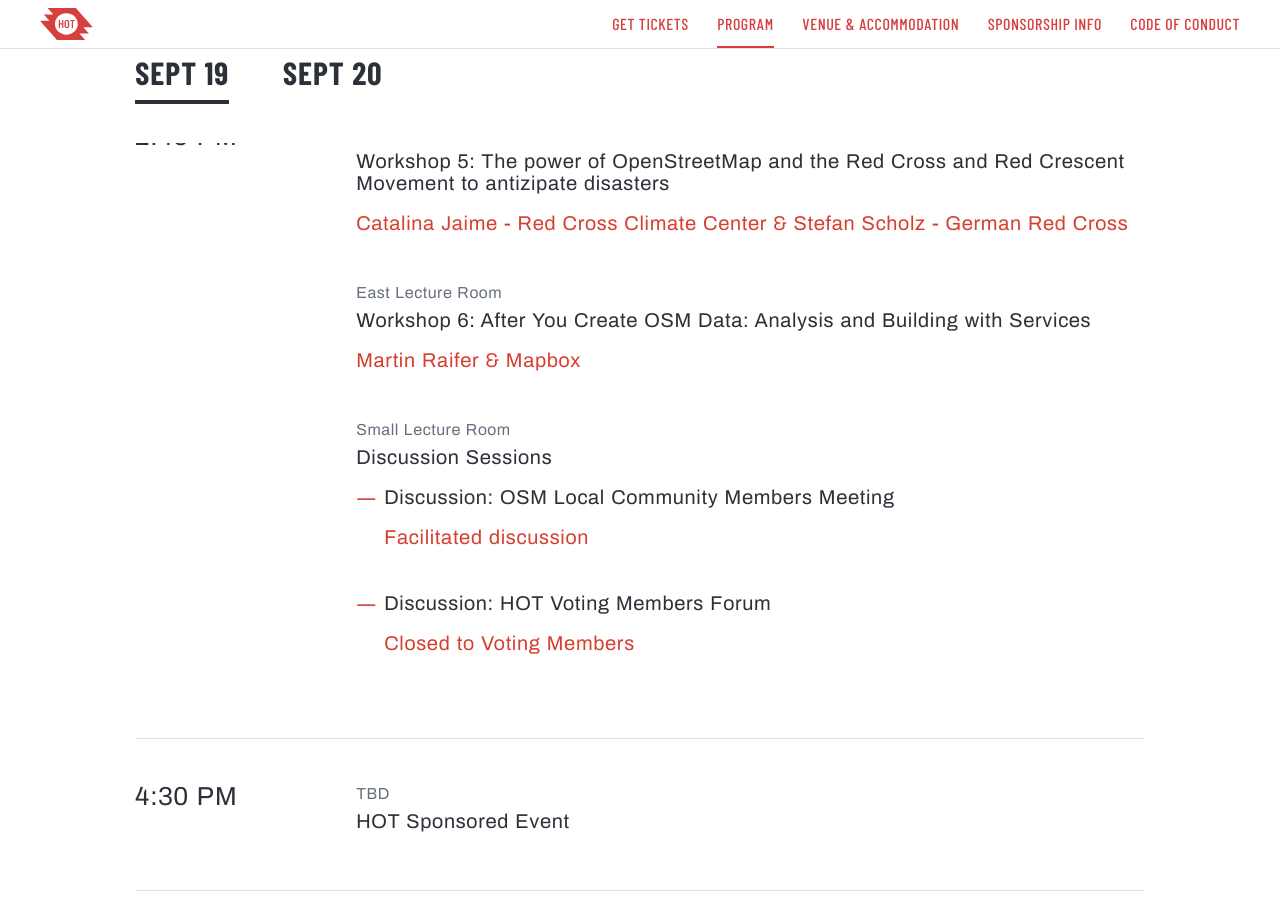
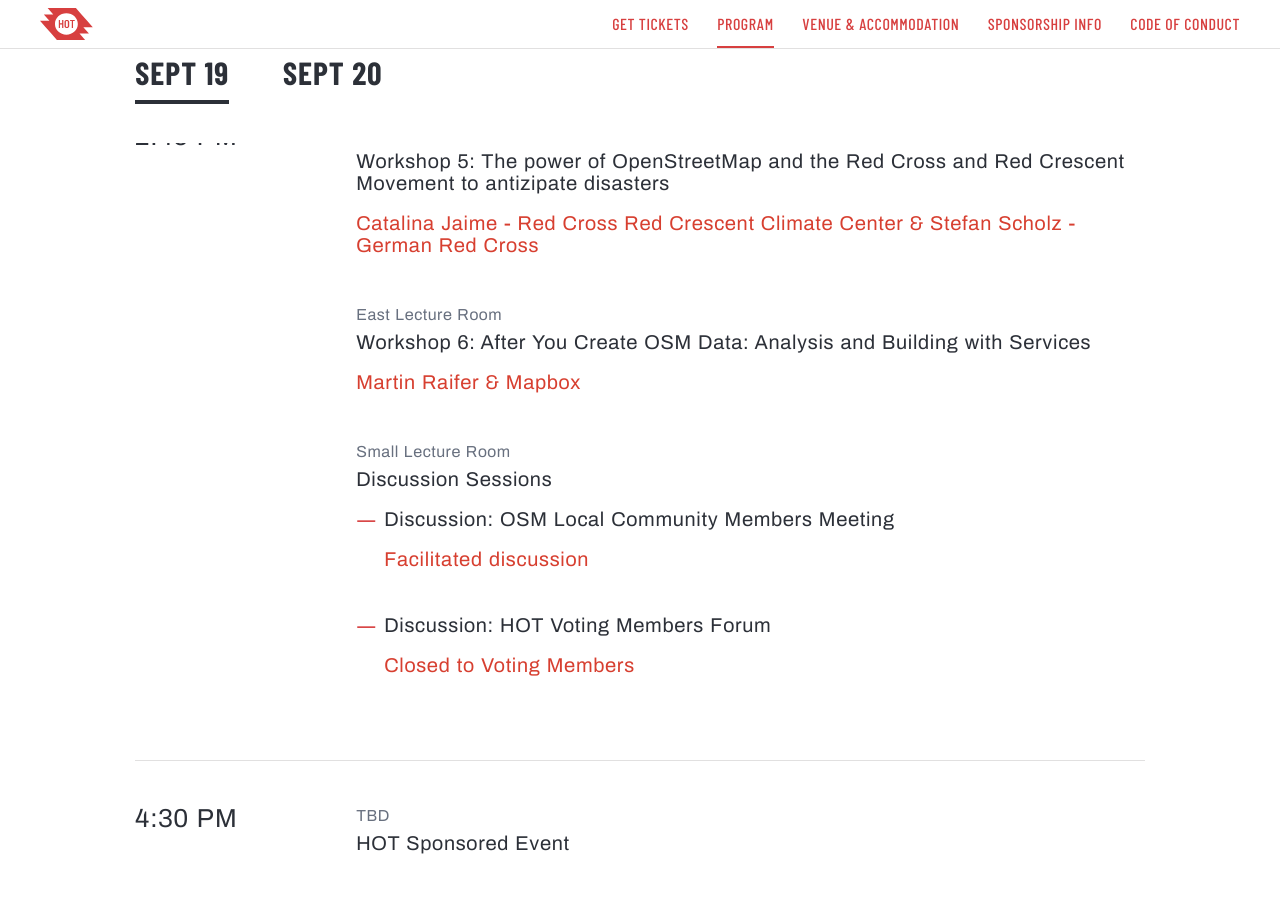
Before and after one commit to hotosm/hot-summit-2019, a Jekyll site: the page built from program.markdown, in a window 1280 px wide and 900 px high, scrolled down 2173 px. Built offline with Jekyll 4.4.1, drawn with Linux system fonts in a browser that asks for light colours.

Commit message:
Update program.markdown

```diff
--- a/program.markdown
+++ b/program.markdown
@@ -67,7 +67,7 @@
     session:
       - location: West Lecture Room
         title: "Workshop 5: The power of OpenStreetMap and the Red Cross and Red Crescent Movement to antizipate disasters"
-        presenter: Catalina Jaime - Red Cross Climate Center & Stefan Scholz - German Red Cross
+        presenter: Catalina Jaime - Red Cross Red Crescent Climate Center & Stefan Scholz - German Red Cross
         duration: 02:00
       - location: East Lecture Room
         title: "Workshop 6: After You Create OSM Data: Analysis and Building with Services"
```
Also changed, not shown: other parts of program.markdown (+1 -1 lines).
